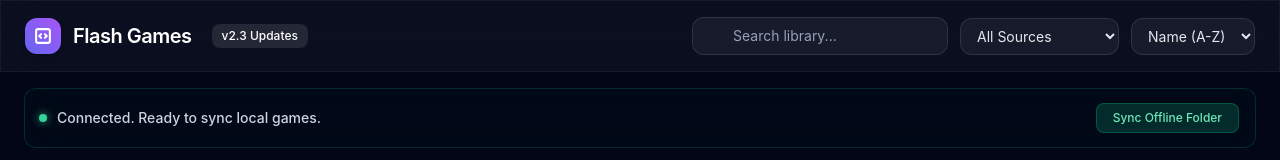
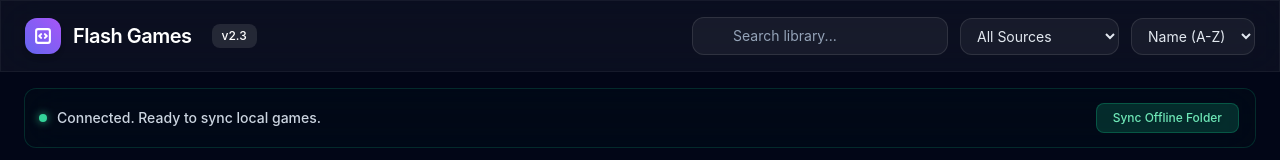
Before and after one commit to ItsMeh1/flashgames, a plain HTML site: page index.html in a window 1280 px wide. Shown: the top 160 px of the page. Drawn offline with nearby package versions, Linux system fonts and the light colour scheme; no server answers.

Commit message:
Update index.html

```diff
--- a/index.html
+++ b/index.html
@@ -37,7 +37,7 @@
                     <svg class="w-5 h-5 text-white" fill="none" viewBox="0 0 24 24" stroke="currentColor" stroke-width="2.5"><path stroke-linecap="round" stroke-linejoin="round" d="M14.25 9.75L16.5 12l-2.25 2.25m-4.5 0L7.5 12l2.25-2.25M6 20.25h12A2.25 2.25 0 0020.25 18V6A2.25 2.25 0 0018 3.75H6A2.25 2.25 0 003.75 6v12A2.25 2.25 0 006 20.25z"/></svg>
                 </div>
                 <h1 class="text-xl font-semibold tracking-tight text-white">Flash Games</h1>
-                <button onclick="openChangelog()" class="ml-2 px-2.5 py-1 text-xs font-medium bg-white/10 text-white rounded-lg hover:bg-white/20 transition-colors">v2.3 Updates</button>
+                <button onclick="openChangelog()" class="ml-2 px-2.5 py-1 text-xs font-medium bg-white/10 text-white rounded-lg hover:bg-white/20 transition-colors">v2.3</button>
             </div>
 
             <div class="flex flex-wrap items-center gap-3 w-full md:w-auto">
```
